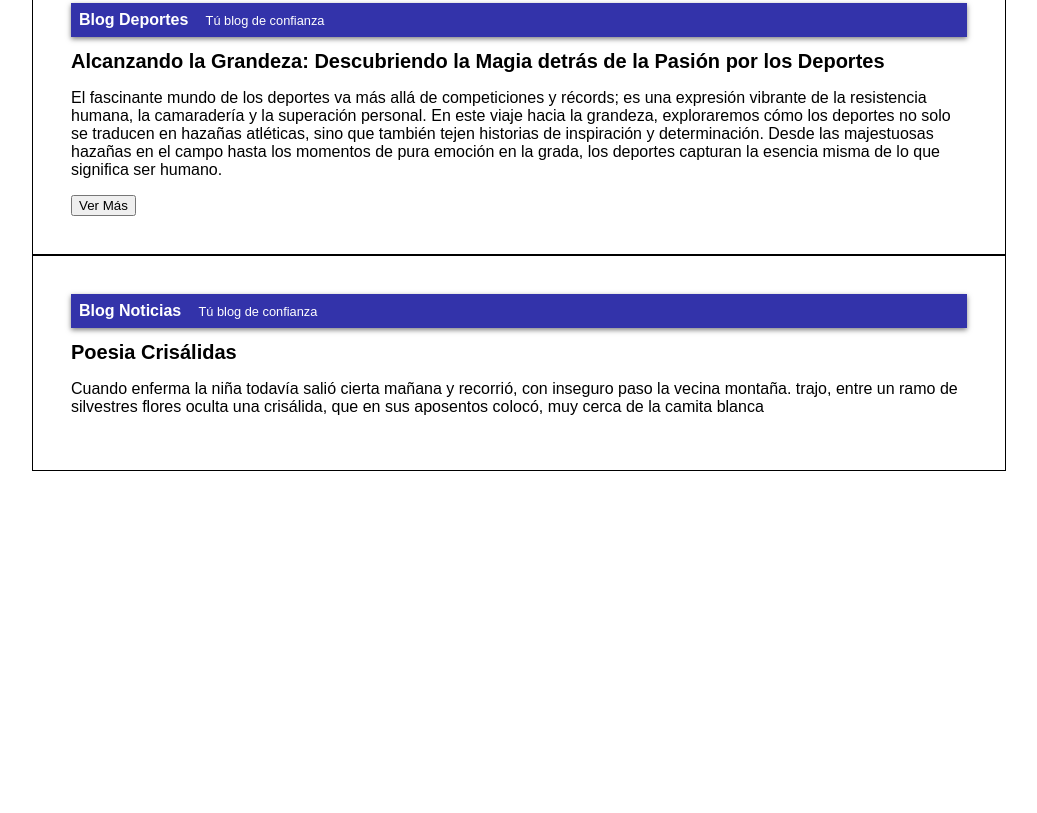
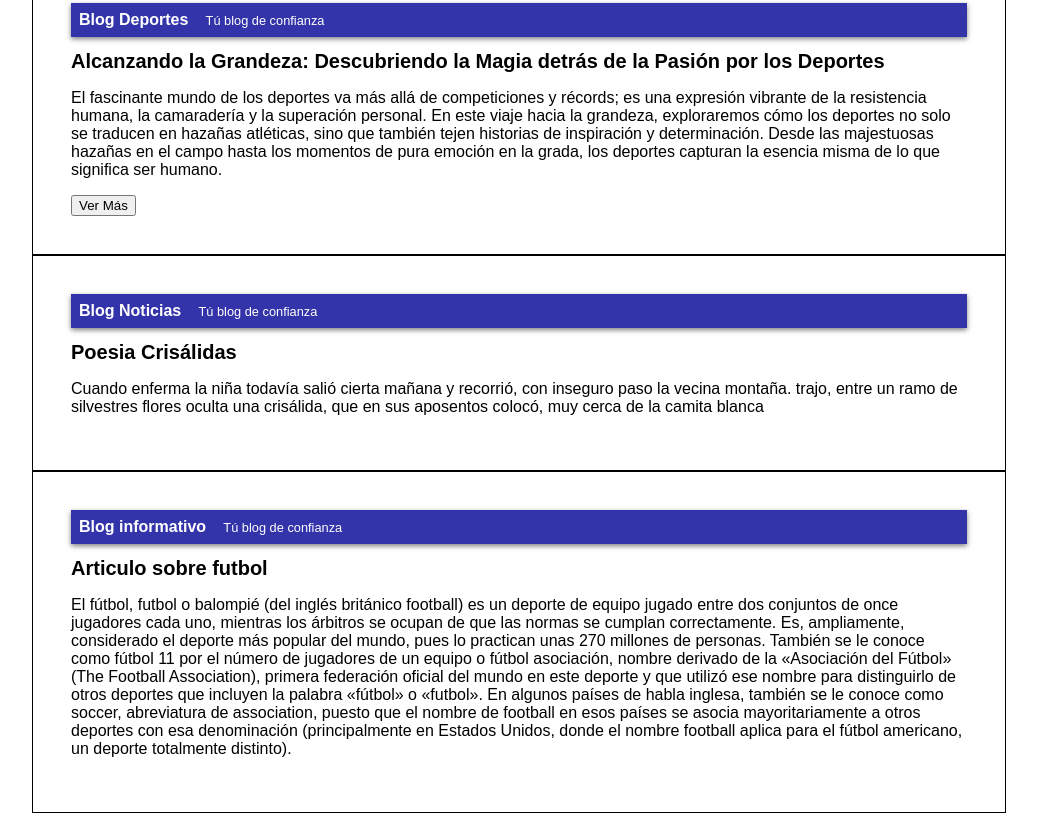
Before and after one commit to cristiahm/blogPost, a plain HTML site: page index.html in a window 1280 px wide. Shown: the part 396-1209 px from the top of the page, without its empty margins (121-1158 px from the left). Before the commit the page ends 867 px from the top, so only its background shows below. Drawn offline with Linux system fonts and the light colour scheme.

Commit message:
agregando al blog nuevo articulo sobre el futbol

```diff
--- a/index.html
+++ b/index.html
@@ -83,7 +83,34 @@
                 oculta una crisálida, que en sus aposentos
                 colocó, muy cerca de la camita blanca
             </p>
+        </div>
     </div>
+
+    <div id="container">
+        <div id="cabecera">
+            Blog informativo
+            <span id="tagline">Tú blog de confianza</span>
+        </div>
+        <div id="post">
+            <h1>Articulo sobre futbol</h1>
+            <p>
+                El fútbol, futbol o balompié (del inglés británico football) es un deporte
+                de equipo jugado entre dos conjuntos de once jugadores cada uno, mientras
+                los árbitros se ocupan de que las normas se cumplan correctamente. Es,
+                ampliamente, considerado el deporte más popular del mundo, pues lo practican
+                unas 270 millones de personas. También se le conoce como fútbol 11 por el
+                número de jugadores de un equipo o fútbol asociación, nombre derivado de la
+                «Asociación del Fútbol» (The Football Association), primera federación
+                oficial del mundo en este deporte y que utilizó ese nombre para distinguirlo
+                de otros deportes que incluyen la palabra «fútbol» o «futbol». En algunos
+                países de habla inglesa, también se le conoce como soccer, abreviatura de
+                association, puesto que el nombre de football en esos países se asocia
+                mayoritariamente a otros deportes con esa denominación (principalmente en
+                Estados Unidos, donde el nombre football aplica para el fútbol americano,
+                un deporte totalmente distinto).
+            </p>
+        </div>
+
     <script src="script.js"></script>
 </body>
 </html>
```
